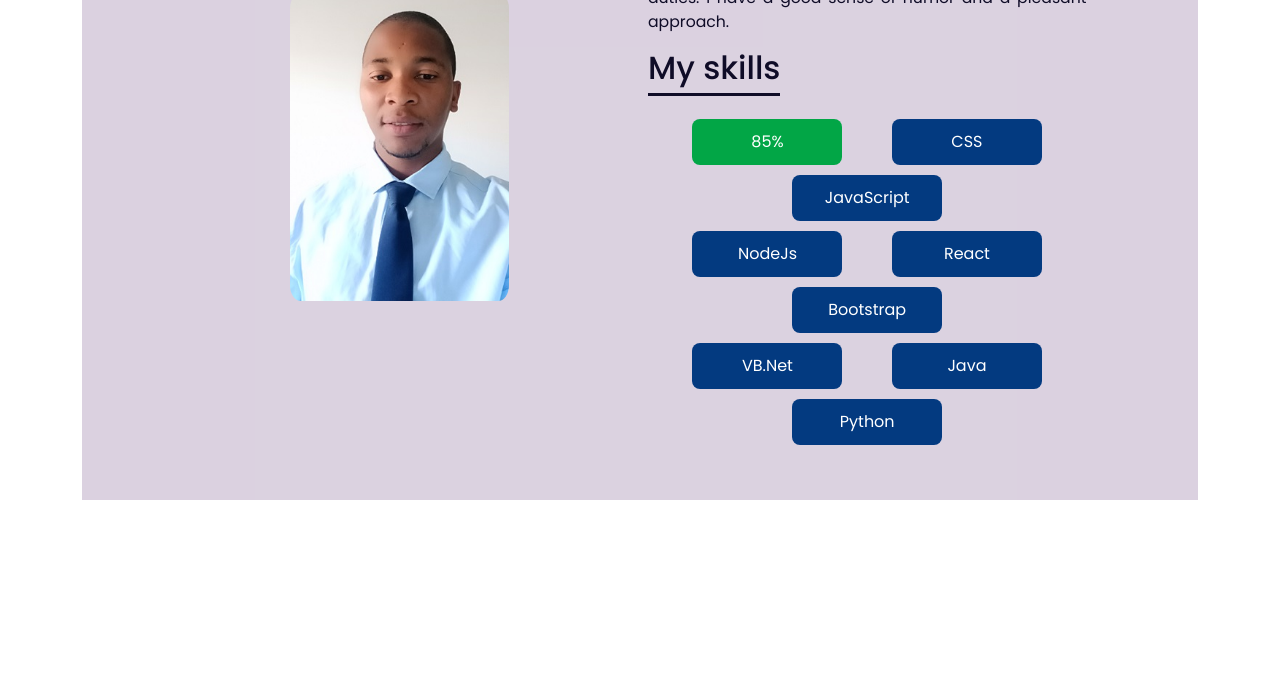
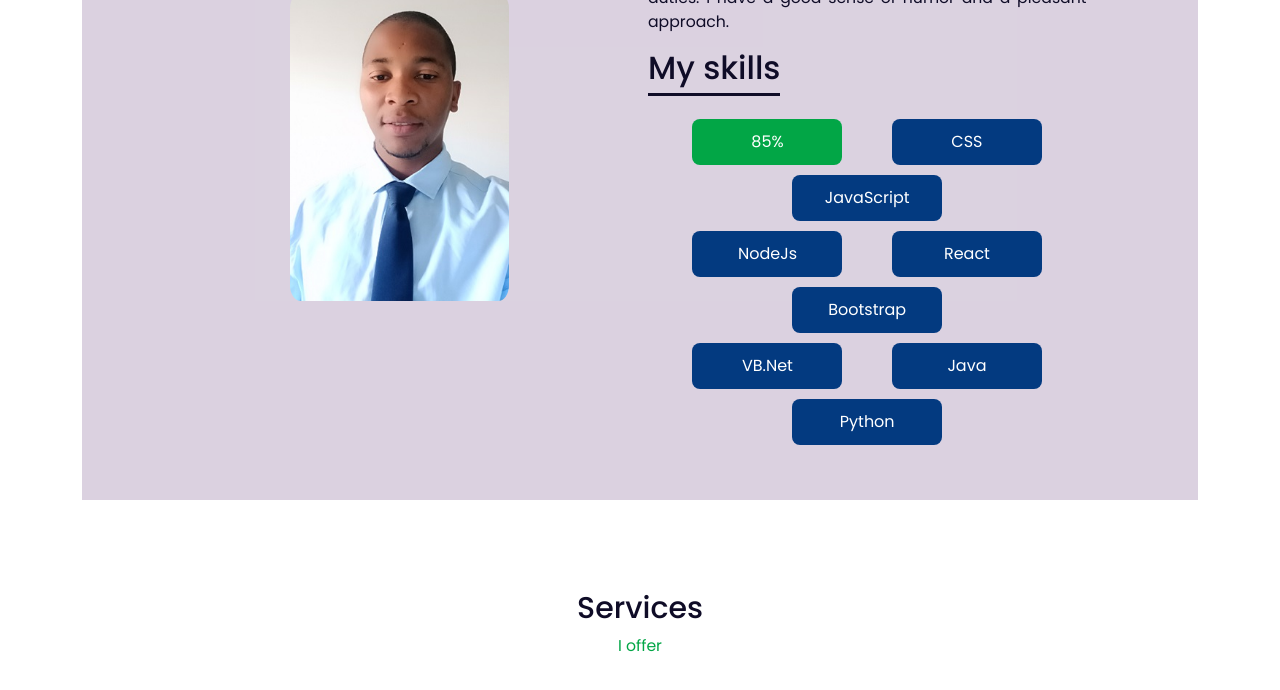
Before and after one commit to MfidiV/mfidiv_react_portfolio, a React (Create React App) app: page / in a window 1280 px wide. Shown: the part 1224-1914 px from the top of the page. Before the commit the page ends 1724 px from the top, so only its background shows below. Built offline with nearby package versions, Linux system fonts and the light colour scheme.

Commit message:
Created the new component for services an heading inheriting global styles for class heading

```diff
--- a/src/App.js
+++ b/src/App.js
@@ -2,6 +2,7 @@ import React, { useEffect, useState } from "react";
 import Navbar from "./components/Navbar/Navbar";
 import Home from "./Sections/Home/Home";
 import About from "./Sections/About/About";
+import Services from "./Sections/Services/Services";
 
 function App() {
   const currentTheme = localStorage.getItem("current_theme");
@@ -16,6 +17,7 @@ function App() {
       <Navbar theme={theme} setTheme={setTheme} />
       <Home theme={theme} />
       <About theme={theme}/>
+      <Services/>
     </div>
   );
 }
--- /dev/null
+++ b/src/Sections/Services/Services.js
@@ -0,0 +1,16 @@
+import React from 'react'
+import './Services.css'; // Assuming you have a CSS file named Services.css for the styles
+
+
+const Services = () => {
+  return (
+    <section className="services" id="services">
+            <div className="heading">
+                <h2>Services</h2>
+                <span>I offer</span>
+            </div>
+        </section>
+  )
+}
+
+export default Services
```
Also changed, not shown: src/Sections/Services/Services.css (added).
